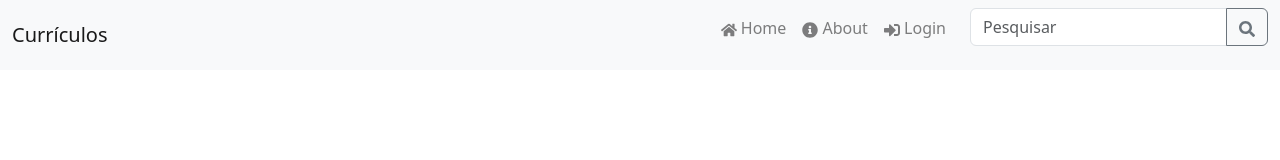
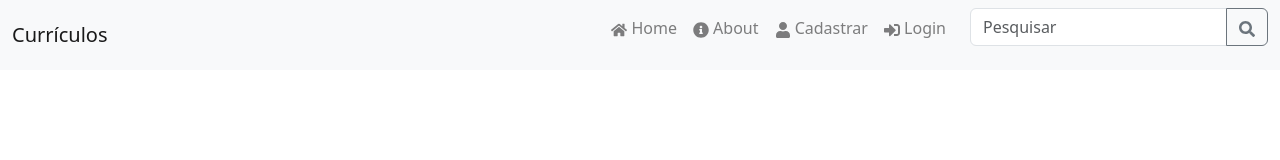
Before and after one commit to ICEI-PUC-Minas-PMV-SInt/pmv-sint-2023-2-e2-proj-front-t1-group-2, a React (Create React App) app: page /Esqueci in a window 1280 px wide. Shown: the top 160 px of the page. Built offline with nearby package versions, Linux system fonts and the light colour scheme.

Commit message:
caminho para a pagina de cadastro

```diff
--- a/src/pages/BarraMenu.js
+++ b/src/pages/BarraMenu.js
@@ -4,7 +4,7 @@ import Button from 'react-bootstrap/Button';
 import Nav from 'react-bootstrap/Nav';
 import Container from 'react-bootstrap/Container';
 import Offcanvas from 'react-bootstrap/Offcanvas';
-import { FaHome, FaInfoCircle, FaSignInAlt, FaSearch } from 'react-icons/fa';
+import { FaHome, FaInfoCircle, FaSignInAlt, FaSearch, FaUser } from 'react-icons/fa';
 import InputGroup from 'react-bootstrap/InputGroup';
 
 
@@ -34,6 +34,7 @@ function BarraMenu() {
                                 <Nav className="justify-content-end flex-grow-1 pe-3">
                                     <Nav.Link href="/Home"><FaHome /> Home</Nav.Link>
                                     <Nav.Link href="/about"><FaInfoCircle /> About</Nav.Link>
+                                    <Nav.Link href="/Cadastrp"><FaUser /> Cadastrar</Nav.Link>
                                     {isLogado()
                                         ? <Nav.Link href="/login"><FaSignInAlt /> Logout</Nav.Link>
                                         : <Nav.Link href="/login"><FaSignInAlt /> Login</Nav.Link>
```
